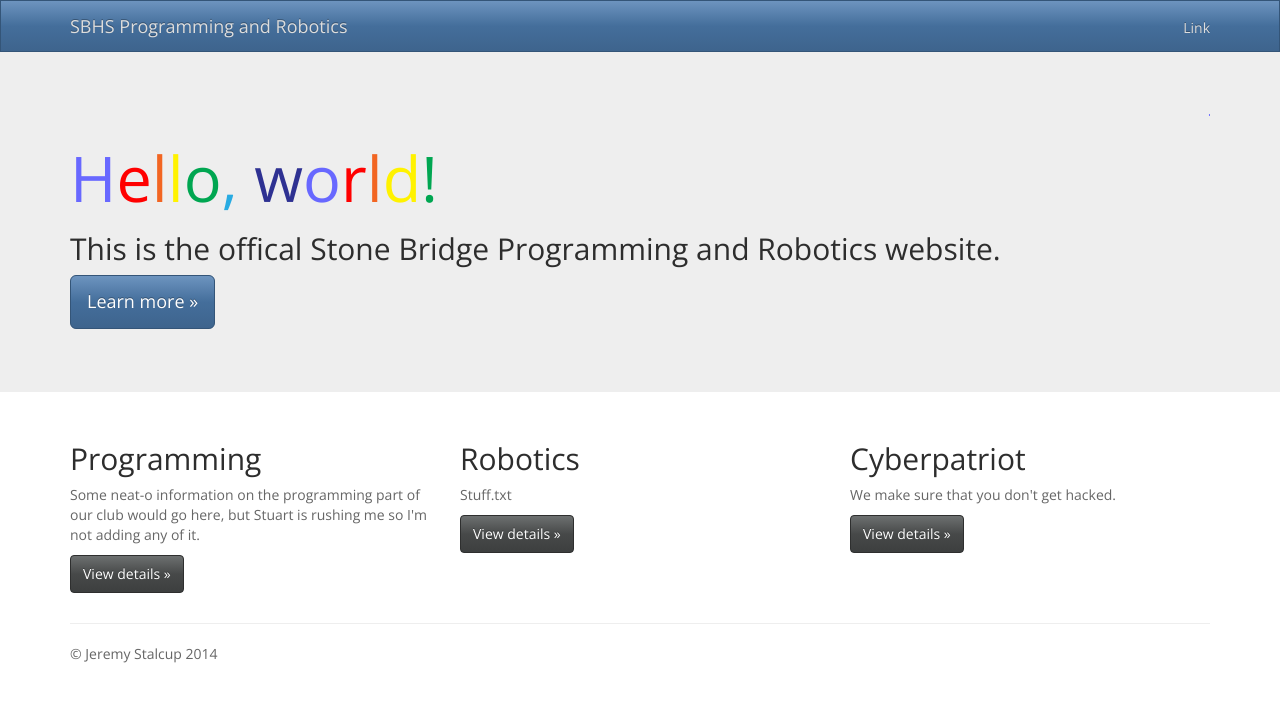
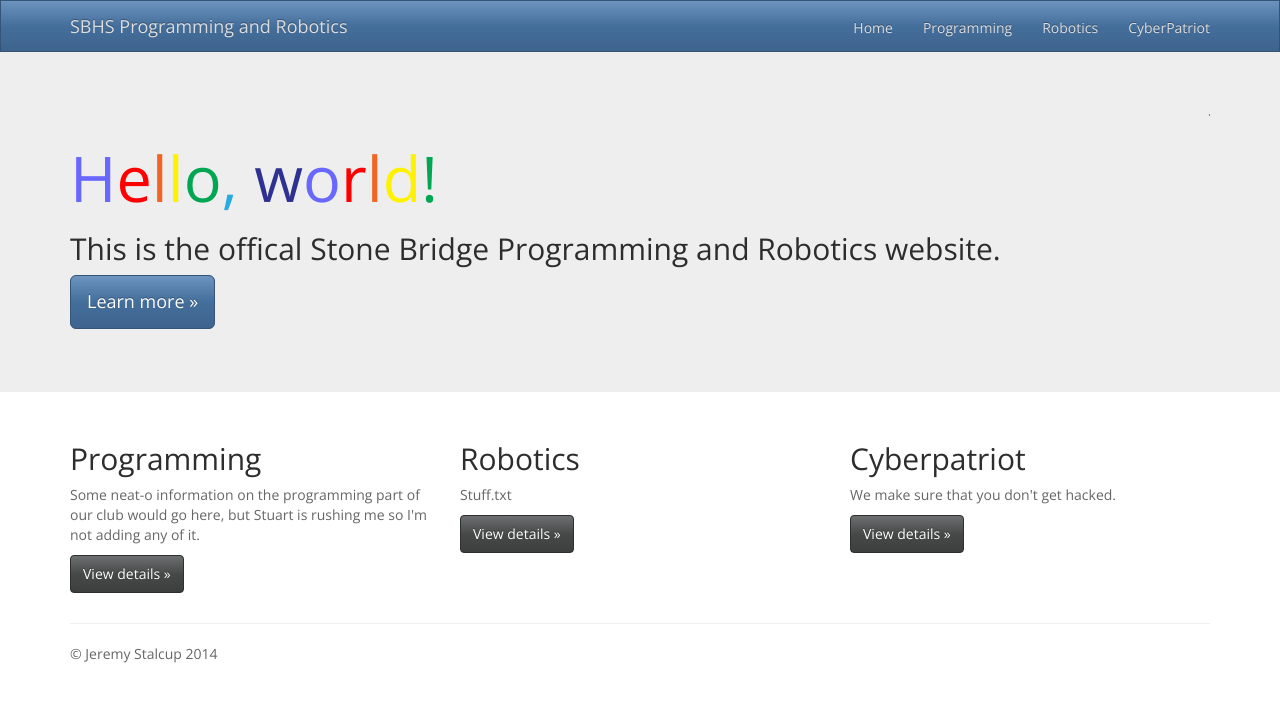
Before and after one commit to jeremystalcup1/sbhsprc-www, a plain HTML site: page index.html in a window 1280 px wide. Drawn offline with nearby package versions, Linux system fonts and the light colour scheme.

Commit message:
Added Nav Bars

```diff
--- a/index.html
+++ b/index.html
@@ -37,7 +37,10 @@
         </div>
          <div class="collapse navbar-collapse" id="bs-example-navbar-collapse-1">
           <ul class="nav navbar-nav navbar-right">
-            <li><a href="#">Link</a></li>
+            <li><a href="index.html">Home</a></li>
+            <li><a href="programming.html">Programming</a></li>
+            <li><a href="robotics.html">Robotics</a></li>
+            <li><a href="cyberpatriot.html">CyberPatriot</a></li>
           </ul>
         </div><!-- /.navbar-collapse -->
       </div>
```
